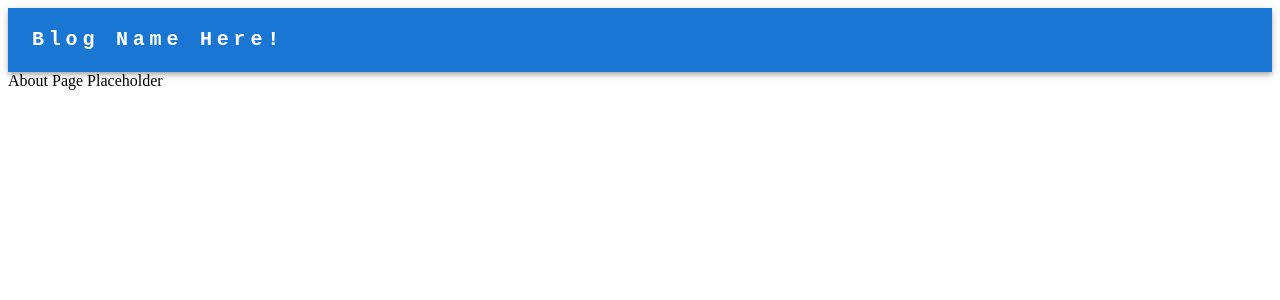
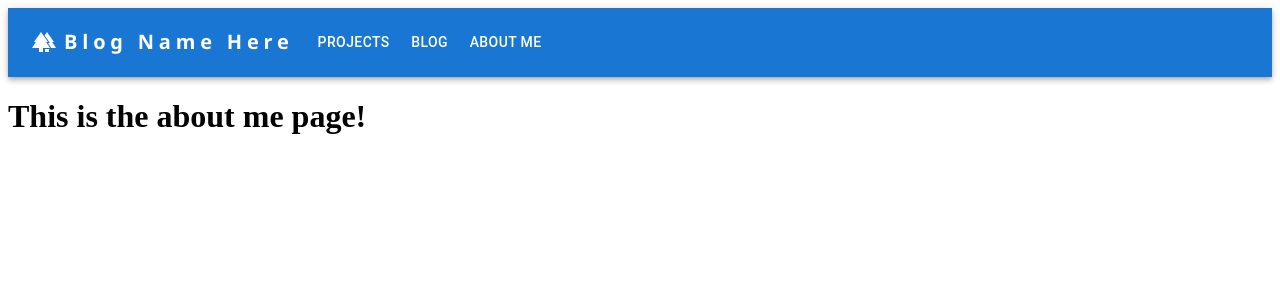
Before and after one commit to megancindric/reactportfolio, a React (Create React App) app: page /about in a window 1280 px wide. Shown: the top 300 px of the page. Built offline with nearby package versions, Linux system fonts and the light colour scheme.

Commit message:
📦 NEW: Added buttons to header linking to relevant pages

```diff
--- a/package.json
+++ b/package.json
@@ -5,6 +5,7 @@
   "dependencies": {
     "@emotion/react": "^11.10.6",
     "@emotion/styled": "^11.10.6",
+    "@mui/icons-material": "^5.11.9",
     "@mui/material": "^5.11.9",
     "@testing-library/jest-dom": "^5.16.5",
     "@testing-library/react": "^13.4.0",
--- a/src/components/Header/Header.jsx
+++ b/src/components/Header/Header.jsx
@@ -1,12 +1,24 @@
-import { AppBar, Toolbar, Typography } from "@mui/material";
+import { AppBar, Box, Button, Toolbar, Typography } from "@mui/material";
+import ForestIcon from "@mui/icons-material/Forest";
 import { Container } from "@mui/system";
+import { useNavigate } from "react-router-dom";
 import React from "react";
 
 const Header = (post) => {
+  const pages = [
+    { button: "Projects", link: "projects" },
+    { button: "Blog", link: "blog" },
+    { button: "About Me", link: "about" },
+  ];
+  const navigate = useNavigate();
   return (
     <AppBar position="static">
       <Container maxWidth="xl">
         <Toolbar disableGutters>
+          <ForestIcon
+            sx={{ display: { xs: "none", md: "flex" }, mr: 1 }}
+            onClick={() => navigate(`/`)}
+          />
           <Typography
             variant="h6"
             noWrap
@@ -15,15 +27,27 @@ const Header = (post) => {
             sx={{
               mr: 2,
               display: { xs: "none", md: "flex" },
-              fontFamily: "monospace",
+              fontFamily: "Segoe UI",
               fontWeight: 700,
               letterSpacing: ".3rem",
               color: "inherit",
               textDecoration: "none",
             }}
           >
-            Blog Name Here!
+            Blog Name Here
           </Typography>
+
+          <Box sx={{ flexGrow: 1, display: "flex" }}>
+            {pages.map((page) => (
+              <Button
+                key={page.link}
+                onClick={() => navigate(`/${page.link}`)}
+                sx={{ my: 2, color: "white", display: "block" }}
+              >
+                {page.button}
+              </Button>
+            ))}
+          </Box>
         </Toolbar>
       </Container>
     </AppBar>
--- a/src/pages/AboutPage/AboutPage.jsx
+++ b/src/pages/AboutPage/AboutPage.jsx
@@ -1,7 +1,11 @@
 import React from "react";
 
 const AboutPage = (props) => {
-  return <div>About Page Placeholder</div>;
+  return (
+    <div className="container">
+      <h1>This is the about me page!</h1>
+    </div>
+  );
 };
 
 export default AboutPage;
--- a/src/pages/ProjectPage/ProjectPage.jsx
+++ b/src/pages/ProjectPage/ProjectPage.jsx
@@ -1,7 +1,11 @@
 import React from "react";
 
 const ProjectPage = (props) => {
-  return <div>Project Page Placeholder</div>;
+  return (
+    <div className="container">
+      <h1>This is the projects page!</h1>
+    </div>
+  );
 };
 
 export default ProjectPage;
```
Also changed, not shown: 1 other file (tests, documents, lock files or other folders).
